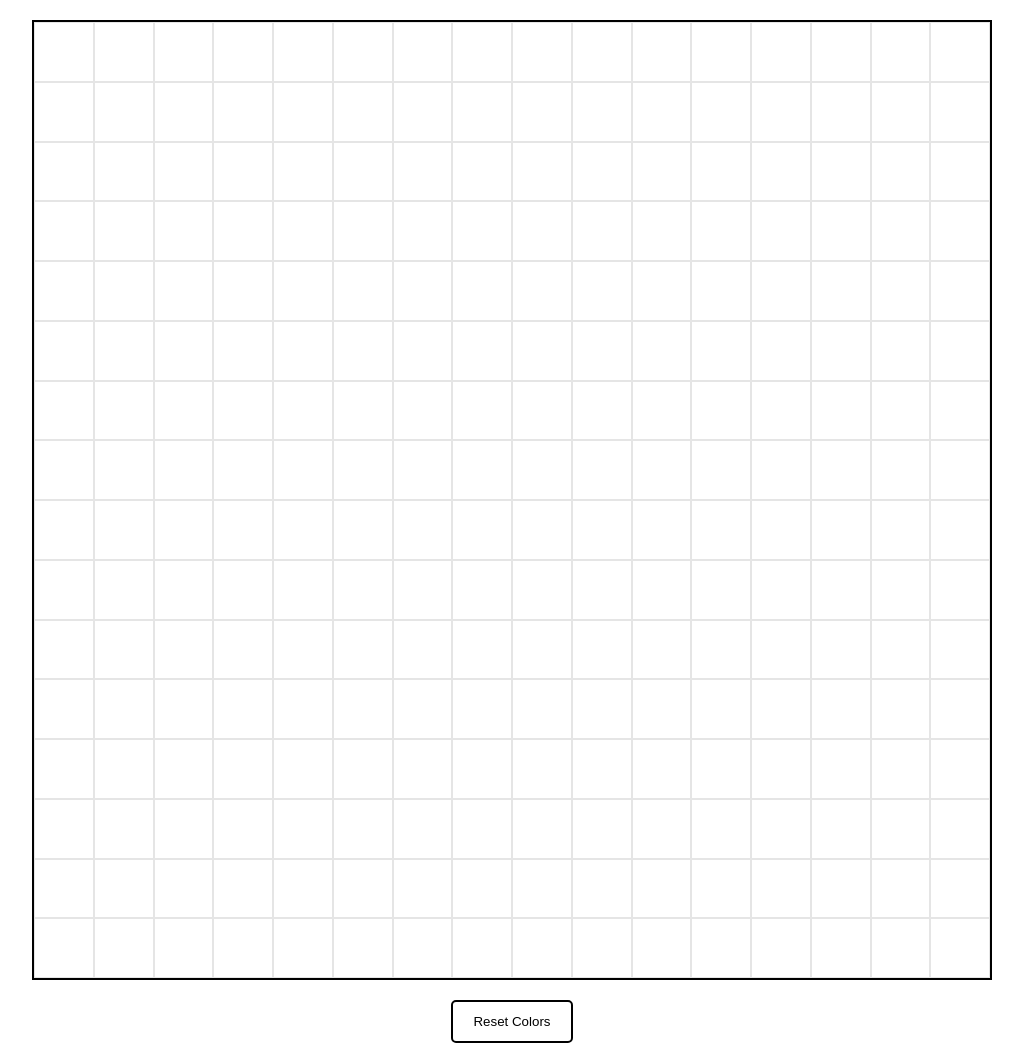
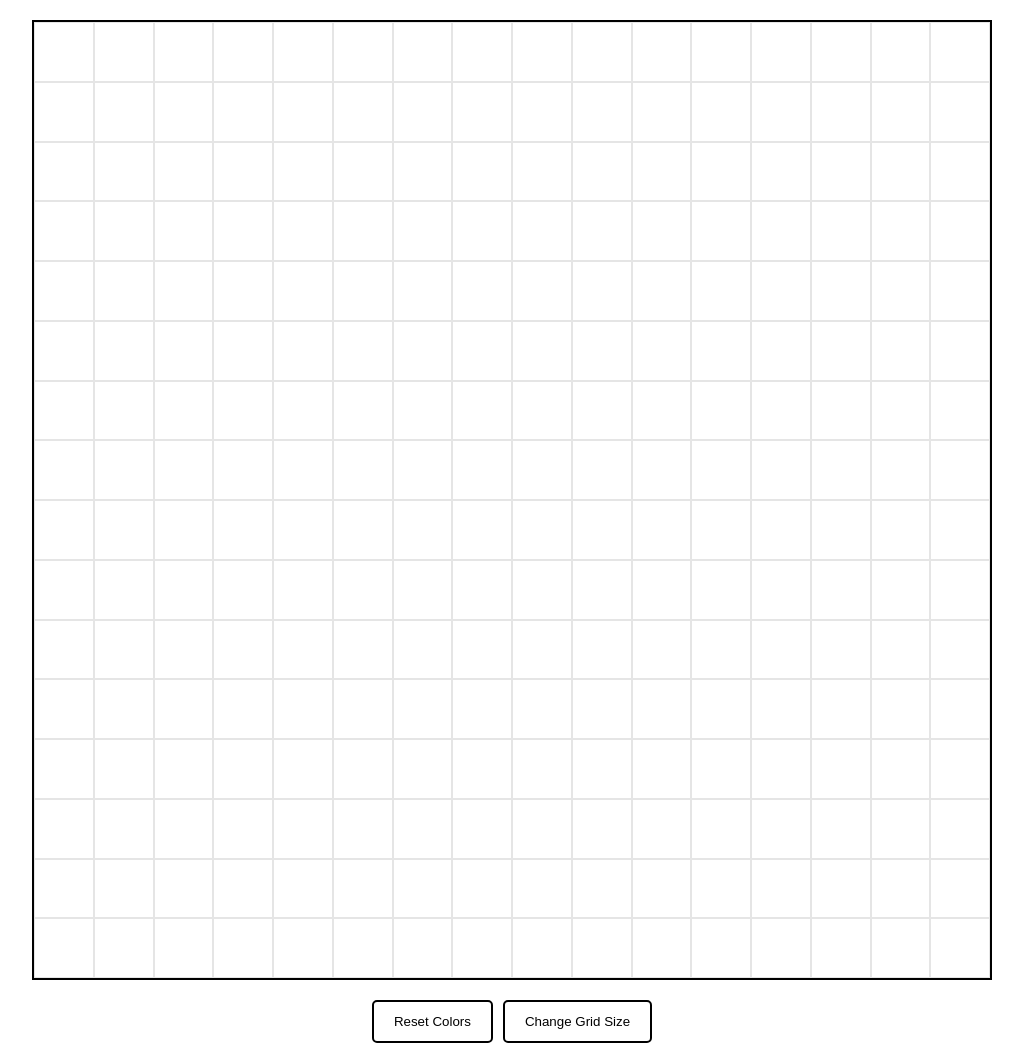
Before and after one commit to OnyxMcQueen/etch-a-sketch, a plain HTML site: page index.html in a window 1280 px wide. Shown: the whole page, without its empty margins (128-1151 px from the left). Drawn offline with Linux system fonts and the light colour scheme.

Commit message:
Created and styled button for Change Grid Size; Added gap between reset and grid size buttons

```diff
--- a/index.html
+++ b/index.html
@@ -11,6 +11,7 @@
     <div id="container"></div>
     <div id="button-container">
       <button class="button" id="reset-button">Reset Colors</button>
+      <button class="button" id="change-size-button">Change Grid Size</button>
     </div>
   </div>
   <script src="script.js"></script>
--- a/style.css
+++ b/style.css
@@ -22,6 +22,7 @@
   display: flex;
   justify-content: center;
   margin: 20px auto;
+  gap: 10px;
 }
 
 .button {
```
